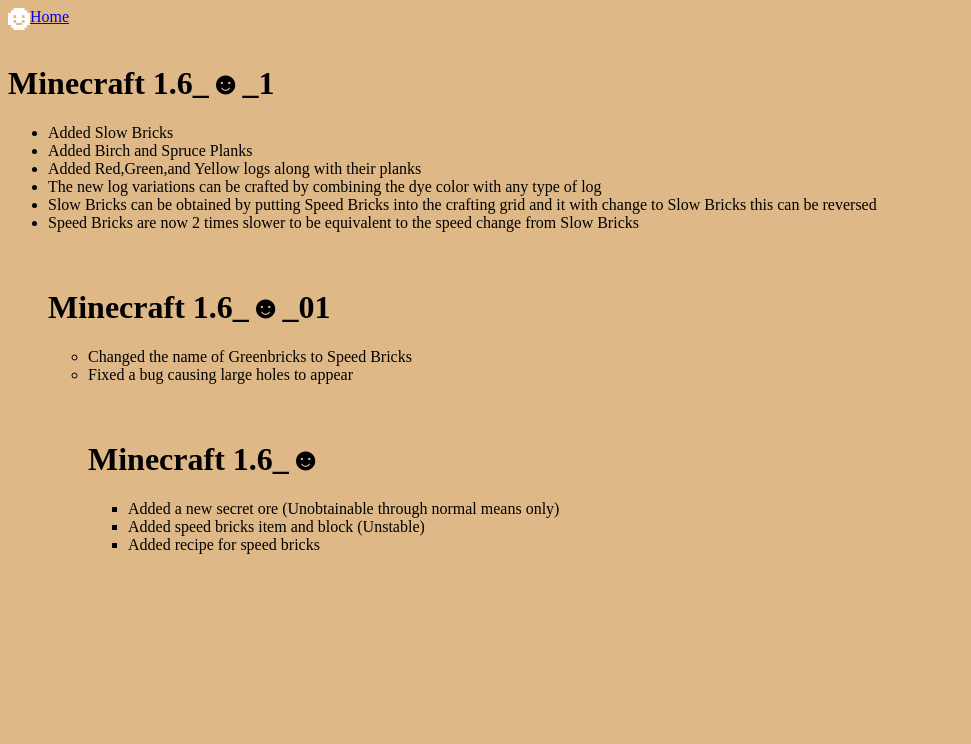
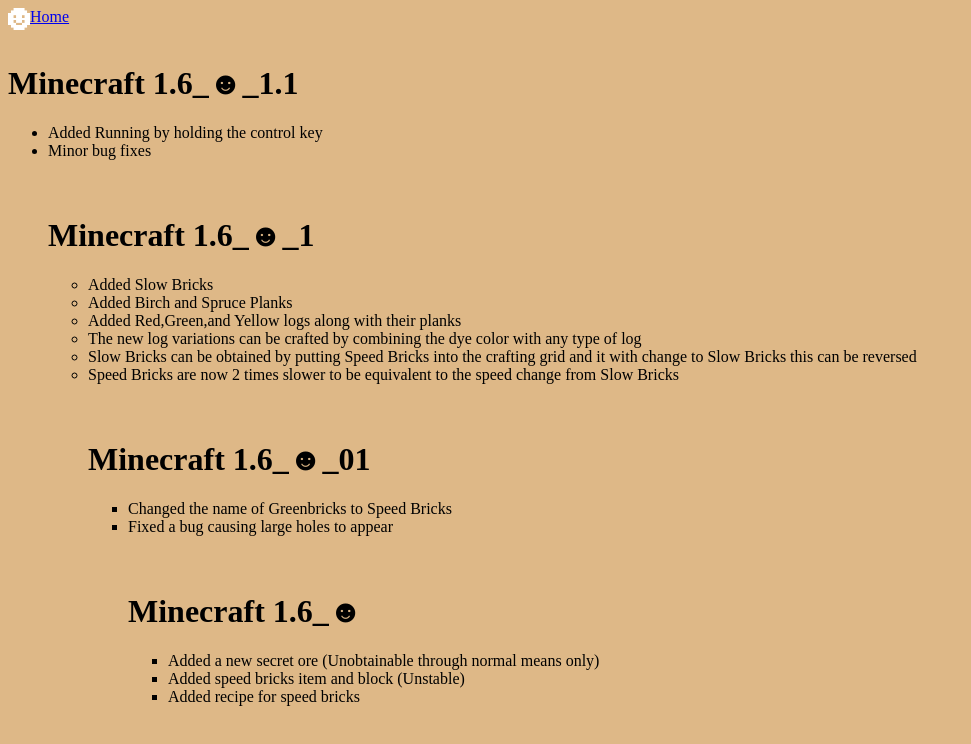
Before and after one commit to MinecraftSmile/MinecraftSmile.github.io, a plain HTML site: page changelog.html in a window 1280 px wide. Shown: the whole page, without its empty margins (0-971 px from the left). Drawn offline with Linux system fonts and the light colour scheme.

Commit message:
Update changelog.html

```diff
--- a/changelog.html
+++ b/changelog.html
@@ -8,6 +8,11 @@
     </style>
 <title>Minecraft Smile</title>
 <img src="icon.png" alt="icon" style="float:left;width:22px;height:22px;"><a href="index.html" style="float:left">Home</a>
+<br><br/>
+<h1>Minecraft 1.6_☻_1.1</h1>
+<ul>
+    <li>Added Running by holding the control key</li>
+    <li>Minor bug fixes</li>
 <br><br/>
 <h1>Minecraft 1.6_☻_1</h1>
 <ul>
```
